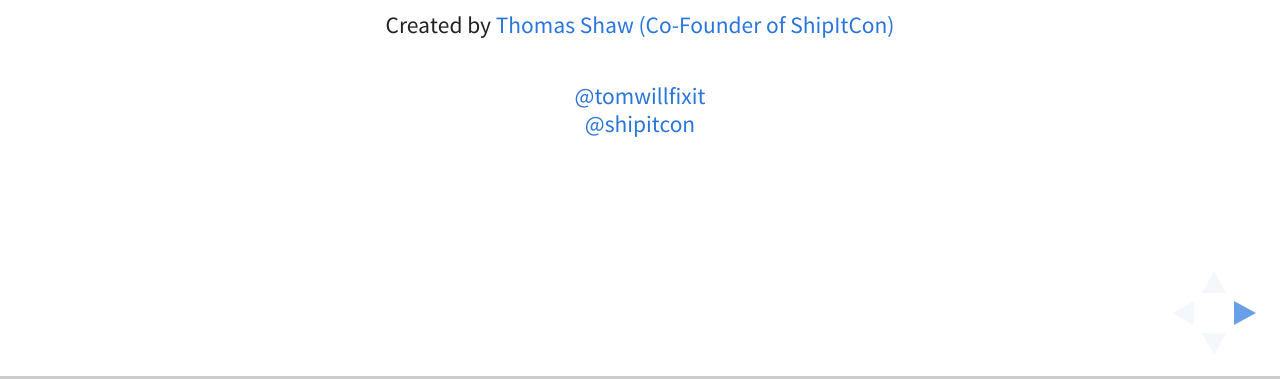
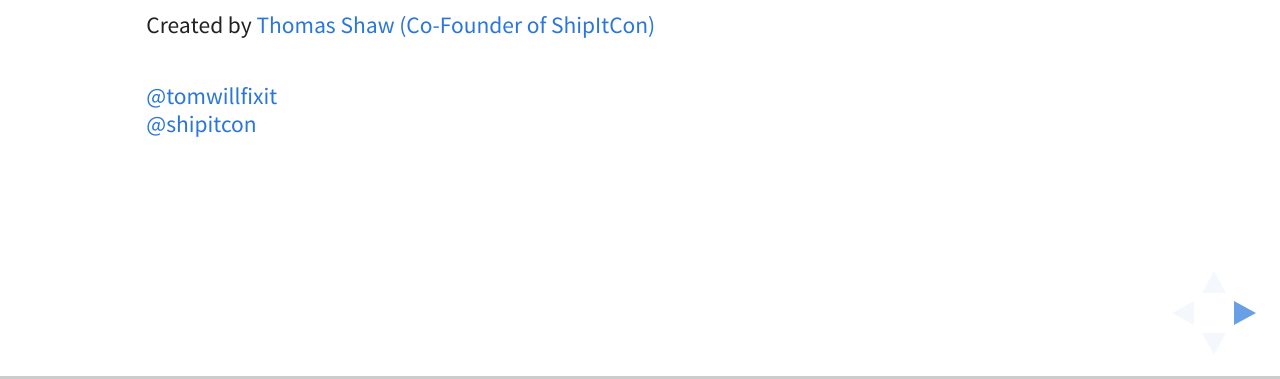
Before and after one commit to diversitymanifesto/shipitcon2017, a website: page index.html in a window 1280 px wide. Shown: the part 421-800 px from the top of the page. Drawn offline with Linux system fonts and the light colour scheme.

Commit message:
initial commit

```diff
--- a/index.html
+++ b/index.html
@@ -73,11 +73,11 @@
 			<div class="slides">
 				<section data-transition="convex">
 					<h1>7 Reasons to attend <br/><span class="green">ShipItCon 2017</span></h1>
-					<p>
+					<p align="left">
 						<small>Created by <a href="http://shipitcon.com">Thomas Shaw (Co-Founder of ShipItCon)</a><br>
 					  </small>
 					</p>
-					<p>
+					<p align="left">
 						<small><a href="http://twitter.com/tomwillfixit">@tomwillfixit</a><br>
 						<a href="http://twitter.com/shipitcon">@shipitcon</a><br>
 					</small>
```
